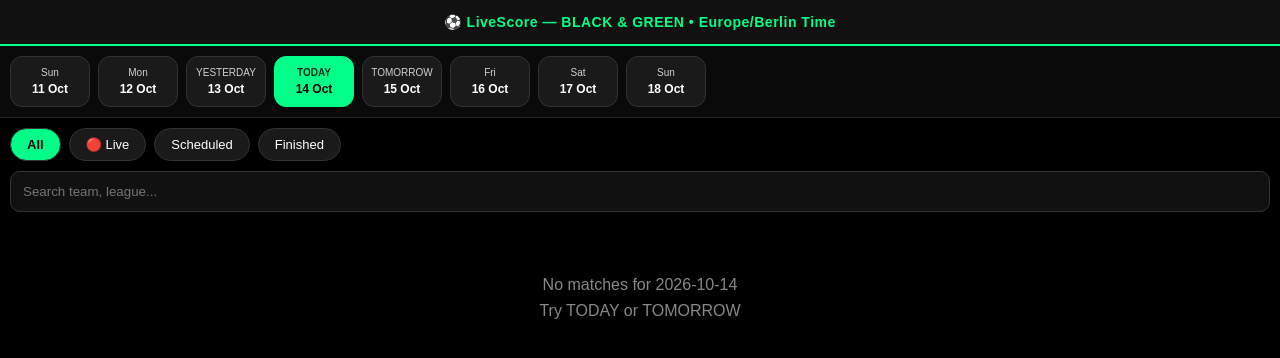
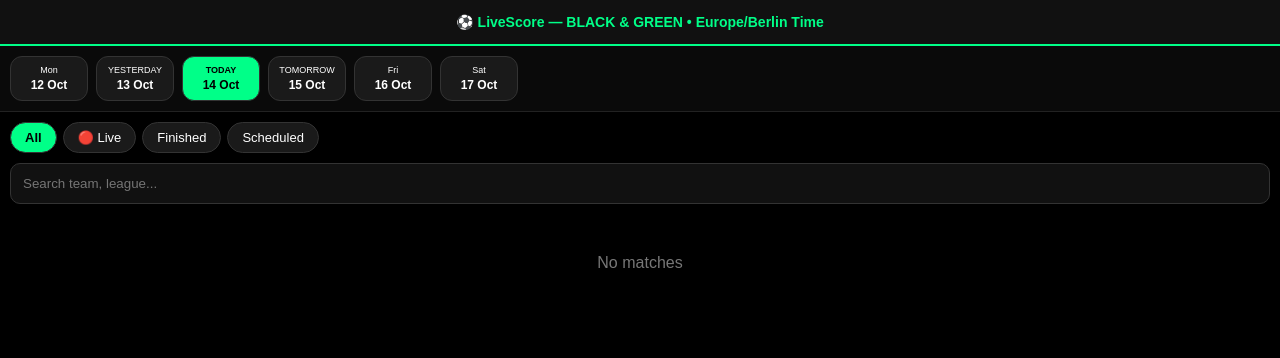
Before and after one commit to Diamond162/livescore, a plain HTML site: page index.html in a window 1280 px wide. Both pictures are taken after a click on the element "All". Drawn offline with Linux system fonts and the light colour scheme; no server answers.

Commit message:
Refactor HTML structure and styles for LiveScore

```diff
--- a/index.html
+++ b/index.html
@@ -1,151 +1,70 @@
-<!DOCTYPE html>
-<html lang="en">
-<head>
-<meta charset="UTF-8"><meta name="viewport" content="width=device-width,initial-scale=1">
-<title>LiveScore BLACK & GREEN Berlin Time</title>
-<style>
-*{margin:0;padding:0;box-sizing:border-box}body{background:#000;color:#fff;font-family:Arial, sans-serif}
-.header{background:#111;border-bottom:2px solid #00ff88;padding:14px;text-align:center;position:sticky;top:0;z-index:10}
-.header h1{color:#00ff88;font-size:14px;letter-spacing:.5px}
+<!DOCTYPE html><html lang="en"><head><meta charset="UTF-8"><meta name="viewport" content="width=device-width,initial-scale=1">
+<title>LiveScore</title><style>
+*{margin:0;padding:0;box-sizing:border-box}body{background:#000;color:#fff;font-family:Arial}
+.header{background:#111;border-bottom:2px solid #00ff88;padding:14px;text-align:center;position:sticky;top:0;z-index:9}
+.header h1{color:#00ff88;font-size:14px}
 .days{display:flex;gap:8px;overflow-x:auto;padding:10px;background:#0a0a0a;border-bottom:1px solid #222}
-.days::-webkit-scrollbar{display:none}
-.day{min-width:80px;background:#1a1a1a;border:1px solid #333;border-radius:12px;padding:10px 6px;text-align:center;cursor:pointer}
-.day.active{background:#00ff88;color:#000;font-weight:900;border-color:#00ff88}
-.day small{display:block;font-size:10px;opacity:.8}.day b{display:block;font-size:12px;margin-top:4px}
-.filters{display:flex;gap:8px;padding:10px;overflow-x:auto}
-.f{background:#1a1a1a;border:1px solid #333;padding:8px 16px;border-radius:22px;font-size:13px;cursor:pointer;white-space:nowrap}
+.day{min-width:78px;background:#1a1a1a;border:1px solid #333;border-radius:12px;padding:8px;text-align:center;cursor:pointer}
+.day.active{background:#00ff88;color:#000;font-weight:900}
+.day small{font-size:9px;display:block}.day b{font-size:12px;display:block;margin-top:3px}
+.filters{display:flex;gap:6px;padding:10px}
+.f{background:#1a1a1a;border:1px solid #333;padding:7px 14px;border-radius:20px;font-size:13px;cursor:pointer}
 .f.active{background:#00ff88;color:#000;font-weight:800}
-.search{padding:0 10px 10px}.search input{width:100%;padding:12px;border-radius:10px;border:1px solid #333;background:#111;color:#fff;outline:none}
-.league{background:#141414;padding:9px 12px;font-weight:900;font-size:11px;letter-spacing:.5px;text-transform:uppercase;display:flex;justify-content:space-between;border-top:1px solid #222}
-.league.top{background:#001a0f;border-left:4px solid #00ff88;color:#00ff88}
-.row{display:flex;align-items:center;padding:12px 10px;border-bottom:1px solid #121212;background:#0e0e0e;font-size:13px}
-.row.live{background:#1a1010}
-.t{width:58px;color:#00ff88;font-weight:900;font-size:13px}.t.live{color:#ff3b30}
-.n{flex:1;text-align:center;white-space:nowrap;overflow:hidden;text-overflow:ellipsis;padding:0 8px}
-.s{width:62px;text-align:right;font-weight:800}
-.info{padding:50px 20px;text-align:center;color:#888;line-height:1.6}
-</style>
-</head>
-<body>
+.search{padding:0 10px 10px}.search input{width:100%;padding:12px;border-radius:10px;border:1px solid #333;background:#111;color:#fff}
+.league{background:#141414;padding:8px 12px;font-size:11px;font-weight:900;display:flex;justify-content:space-between;border-top:1px solid #222;text-transform:uppercase}
+.league.top{background:#002a14;border-left:4px solid #00ff88;color:#00ff88}
+.row{display:flex;align-items:center;padding:12px 10px;border-bottom:1px solid #151515;background:#0e0e0e;font-size:13px}
+.row.live{background:#1f1111;border-left:3px solid #ff3b30}
+.t{width:62px;color:#00ff88;font-weight:900}.t.live{color:#ff3b30;animation:blink 1s infinite}
+@keyframes blink{50%{opacity:.5}}
+.n{flex:1;text-align:center;white-space:nowrap;overflow:hidden;text-overflow:ellipsis}
+.s{width:65px;text-align:right;font-weight:800}
+.info{padding:40px;text-align:center;color:#777}
+</style></head><body>
 <div class="header"><h1>⚽ LiveScore — BLACK & GREEN • Europe/Berlin Time</h1></div>
 <div class="days" id="days"></div>
-<div class="filters">
-  <div class="f active" data-f="all">All</div>
-  <div class="f" data-f="live">🔴 Live</div>
-  <div class="f" data-f="scheduled">Scheduled</div>
-  <div class="f" data-f="finished">Finished</div>
-</div>
+<div class="filters"><div class="f active" data-f="all">All</div><div class="f" data-f="live">🔴 Live</div><div class="f" data-f="finished">Finished</div><div class="f" data-f="scheduled">Scheduled</div></div>
 <div class="search"><input id="q" placeholder="Search team, league..."></div>
 <div id="list"><div class="info">Loading...</div></div>
-
 <script>
-let All=[], curF='all', curISO='', curLabel='';
-function priorityObj(l){
-  const s=(l.name+' '+l.country).toLowerCase();
-  if(s.includes('champions league')) return 1;
-  if(s.includes('europa league')) return 2;
-  if(s.includes('conference league')) return 3;
-  if(s.includes('premier league')) return 4;
-  if(s.includes('la liga')) return 5;
-  if(s.includes('bundesliga')) return 6;
-  if(s.includes('serie a')) return 7;
-  if(s.includes('ligue 1')) return 8;
-  return 100;
-}
+let All=[],curF='all',curISO='';
 function buildDays(){
-  const cont=document.getElementById('days');
-  const base=new Date();
-  let html=''; const arr=[];
-  for(let i=-3;i<=4;i++){ const d=new Date(base); d.setDate(base.getDate()+i); arr.push(d); }
-  arr.forEach(d=>{
-    const iso=d.toISOString().split('T')[0];
-    const diff=Math.round((d-base)/86400000);
-    let label=''; let tag='';
-    if(diff===-1){ label='yesterday'; tag='YESTERDAY'; }
-    else if(diff===0){ label='today'; tag='TODAY'; }
-    else if(diff===1){ label='tomorrow'; tag='TOMORROW'; }
-    else { label=iso; tag=d.toLocaleDateString('en-US',{weekday:'short'}); }
-    const isToday=diff===0;
-    if(isToday){ curISO=iso; curLabel=label; }
-    const dayNum=d.getDate()+' '+d.toLocaleDateString('en-US',{month:'short'});
-    html+=`<div class="day ${isToday?'active':''}" data-iso="${iso}" data-label="${label}"><small>${tag}</small><b>${dayNum}</b></div>`;
-  });
-  cont.innerHTML=html;
-  cont.querySelectorAll('.day').forEach(el=>{
-    el.addEventListener('click',()=>{
-      cont.querySelectorAll('.day').forEach(x=>x.classList.remove('active'));
-      el.classList.add('active');
-      curISO=el.dataset.iso;
-      curLabel=el.dataset.label;
-      load();
-    });
-  });
+  const cont=document.getElementById('days'); const base=new Date(); let html='';
+  for(let i=-2;i<=3;i++){ const d=new Date(base); d.setDate(base.getDate()+i); const iso=d.toISOString().split('T')[0]; const diff=i;
+    let tag=diff===-1?'YESTERDAY':diff===0?'TODAY':diff===1?'TOMORROW':d.toLocaleDateString('en-US',{weekday:'short'}); const active=diff===0?'active':''; if(diff===0) curISO=iso;
+    html+=`<div class="day ${active}" data-iso="${iso}"><small>${tag}</small><b>${d.getDate()} ${d.toLocaleDateString('en-US',{month:'short'})}</b></div>`;
+  } cont.innerHTML=html;
+  cont.querySelectorAll('.day').forEach(el=>{ el.addEventListener('click',()=>{ cont.querySelectorAll('.day').forEach(x=>x.classList.remove('active')); el.classList.add('active'); curISO=el.dataset.iso; load(); }); });
 }
 async function load(){
   document.getElementById('list').innerHTML='<div class="info">Loading '+curISO+'...</div>';
-  // CRITICAL FIX: Use ISO date, not label, so server gets correct date
-  const url=`/api/matches?date=${curISO}`;
-  try{
-    const r=await fetch(url);
-    const j=await r.json();
-    All=j.response||[];
-    if(All.length===0){
-      document.getElementById('list').innerHTML=`<div class="info">No matches for ${curISO}<br><small>Debug: ${JSON.stringify(j.debug||[]).slice(0,200)}<br>Credits left: 414 - try another day</small></div>`;
-      return;
-    }
-    render();
-  }catch(e){
-    document.getElementById('list').innerHTML='<div class="info">Error: '+e.message+'</div>';
-  }
+  try{ const r=await fetch(`/api/matches?date=${curISO}`); const j=await r.json(); All=j.response||[]; if(All.length===0){ document.getElementById('list').innerHTML=`<div class="info">No matches for ${curISO}<br><small>${JSON.stringify(j.debug||{})}</small></div>`; return;} render(); }catch(e){ document.getElementById('list').innerHTML='<div class="info">'+e.message+'</div>'; }
 }
 function render(){
-  let filtered=All;
-  if(curF==='live') filtered=All.filter(m=>m.fixture.status.short==='LIVE');
-  if(curF==='finished') filtered=All.filter(m=>m.fixture.status.short==='FT');
-  if(curF==='scheduled') filtered=All.filter(m=>m.fixture.status.short==='NS');
-  const q=document.getElementById('q').value.toLowerCase();
-  if(q) filtered=filtered.filter(m=> (m.teams.home.name+' '+m.teams.away.name+' '+m.league.name).toLowerCase().includes(q));
-
-  filtered.sort((a,b)=>{
-    if(a.fixture.status.short==='LIVE' && b.fixture.status.short!=='LIVE') return -1;
-    if(b.fixture.status.short==='LIVE' && a.fixture.status.short!=='LIVE') return 1;
-    const pa=priorityObj(a.league), pb=priorityObj(b.league);
-    if(pa!==pb) return pa-pb;
-    return a.fixture.berlinTime.localeCompare(b.fixture.berlinTime);
-  });
-
-  const groups={};
-  filtered.forEach(m=>{ const k=m.league.name; if(!groups[k]) groups[k]=[]; groups[k].push(m); });
-
-  const leagueNames=Object.keys(groups).sort((a,b)=> priorityObj(groups[a][0].league) - priorityObj(groups[b][0].league));
-
-  let html='';
-  if(leagueNames.length===0) html=`<div class="info">No matches for ${curISO}<br>Try TODAY or TOMORROW</div>`;
-
-  leagueNames.forEach(lname=>{
-    const isTop=priorityObj(groups[lname][0].league)<20;
-    html+=`<div class="league ${isTop?'top':''}"><span>${lname}</span><span>STANDINGS</span></div>`;
-    groups[lname].forEach(m=>{
-      const isLive=m.fixture.status.short==='LIVE';
-      const timeText=m.fixture.status.short==='FT'? 'FT' : isLive? (m.fixture.minute? m.fixture.minute+"'" : 'LIVE') : m.fixture.berlinTime;
-      const score=(m.goals.home!==null && m.goals.home!==undefined)? `${m.goals.home} - ${m.goals.away}` : '-';
-      const showScore=m.fixture.status.short==='NS'? '-' : score;
-      html+=`<div class="row ${isLive?'live':''}"><div class="t ${isLive?'live':''}">${timeText}</div><div class="n">${m.teams.home.name} - ${m.teams.away.name}</div><div class="s">${showScore}</div></div>`;
+  let f=All; if(curF==='live') f=All.filter(m=>m.fixture.status.short==='LIVE'); if(curF==='finished') f=All.filter(m=>m.fixture.status.short==='FT'); if(curF==='scheduled') f=All.filter(m=>m.fixture.status.short==='NS');
+  const q=document.getElementById('q').value.toLowerCase(); if(q) f=f.filter(m=>(m.teams.home.name+' '+m.teams.away.name+' '+m.league.name+' '+m.league.country).toLowerCase().includes(q));
+  f.sort((a,b)=>{ if(a.fixture.status.short==='LIVE'&&b.fixture.status.short!=='LIVE') return -1; if(b.fixture.status.short==='LIVE'&&a.fixture.status.short!=='LIVE') return 1; if(a.priority!==b.priority) return a.priority-b.priority; return a.fixture.berlinTime.localeCompare(b.fixture.berlinTime); });
+  const groups={}; f.forEach(m=>{ const key=m.league.country? m.league.country+': '+m.league.name : m.league.name; if(!groups[key]) groups[key]={list:[],pri:m.priority}; groups[key].list.push(m); });
+  const names=Object.keys(groups).sort((a,b)=>groups[a].pri-groups[b].pri);
+  let html=''; if(names.length===0) html='<div class="info">No matches</div>';
+  names.forEach(k=>{
+    const g=groups[k]; const isTop=g.pri<=8;
+    html+=`<div class="league ${isTop?'top':''}"><span>${k}</span><span>STANDINGS</span></div>`;
+    g.list.forEach(m=>{
+      const isLive=m.fixture.status.short==='LIVE'||m.fixture.status.short==='HT';
+      let timeTxt=m.fixture.berlinTime;
+      if(m.fixture.status.short==='FT') timeTxt='FT';
+      else if(m.fixture.status.short==='HT') timeTxt='HT';
+      else if(isLive && m.fixture.minute) timeTxt=m.fixture.minute+"'";
+      else if(isLive) timeTxt='LIVE';
+      let score='-'; if(m.goals.home!==null && m.goals.home!==undefined) score=`${m.goals.home} - ${m.goals.away}`;
+      if(m.fixture.status.short==='NS') score='-';
+      html+=`<div class="row ${isLive?'live':''}"><div class="t ${isLive?'live':''}">${timeTxt}</div><div class="n">${m.teams.home.name} - ${m.teams.away.name}</div><div class="s">${score}</div></div>`;
     });
   });
   document.getElementById('list').innerHTML=html;
 }
-document.querySelectorAll('.f').forEach(el=>{
-  el.addEventListener('click',()=>{
-    document.querySelectorAll('.f').forEach(f=>f.classList.remove('active'));
-    el.classList.add('active');
-    curF=el.dataset.f;
-    render();
-  });
-});
+document.querySelectorAll('.f').forEach(el=>{ el.addEventListener('click',()=>{ document.querySelectorAll('.f').forEach(x=>x.classList.remove('active')); el.classList.add('active'); curF=el.dataset.f; render(); }); });
 document.getElementById('q').addEventListener('input',render);
-buildDays();
-load();
-</script>
-</body>
-</html>
+buildDays(); load();
+</script></body></html>
```
